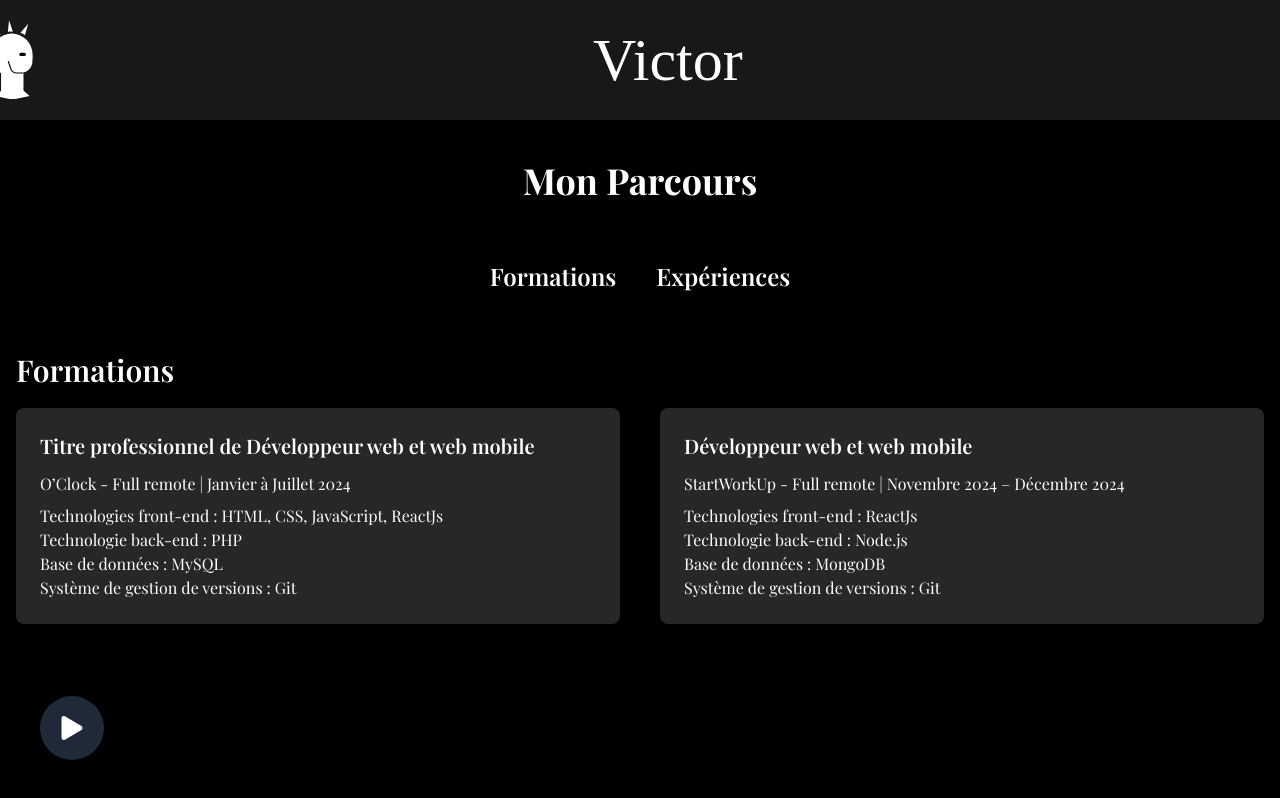
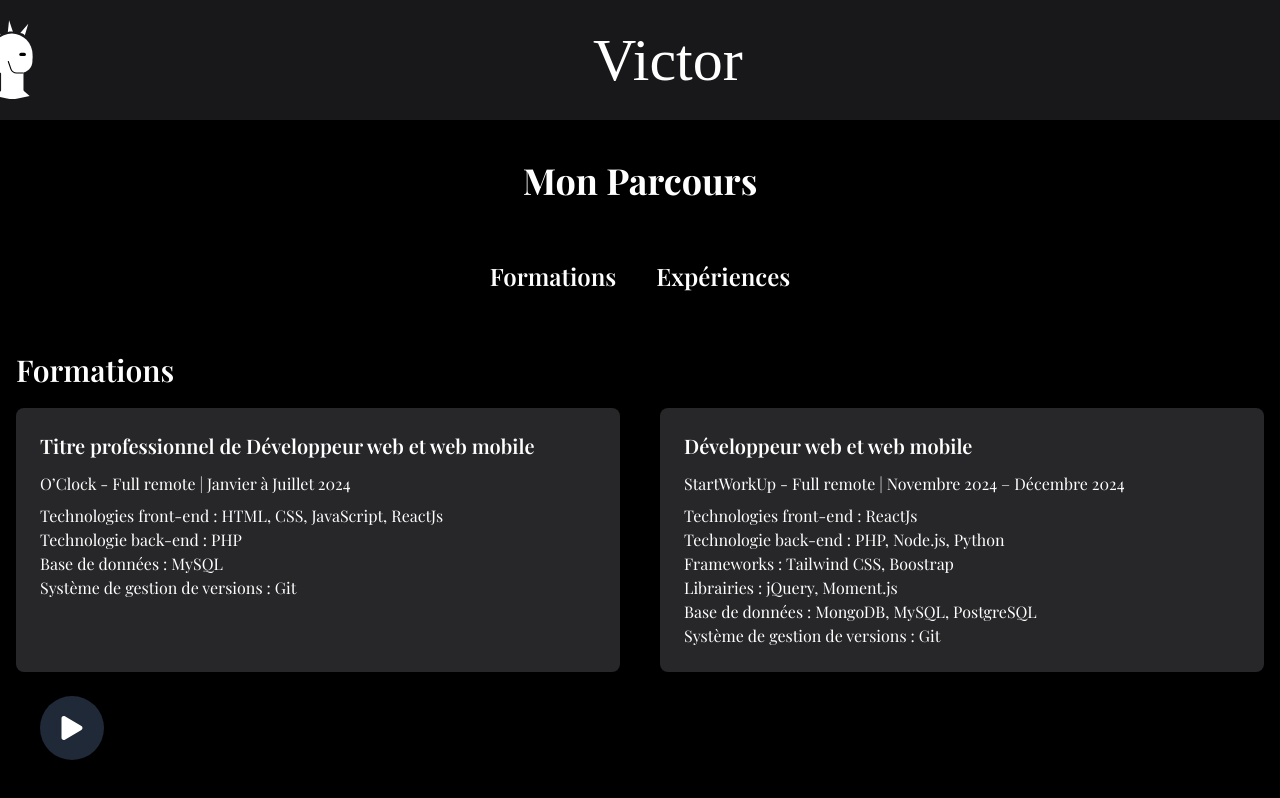
Before and after one commit to VictorLuigi27/victor, a React (Vite) app: page /experiences-formations in a window 1280 px wide. Both pictures are taken after a click on the element "Formations". Shown: the top 798 px of the page. Built offline with nearby package versions, Linux system fonts and the light colour scheme; a web font is replaced by a local one.

Commit message:
test debug encore

```diff
--- a/src/components/parcours/Parcours.tsx
+++ b/src/components/parcours/Parcours.tsx
@@ -73,8 +73,10 @@ export default function Parcours() {
                 <h3 className="text-xl font-semibold mb-3">Développeur web et web mobile</h3>
                 <p>StartWorkUp - Full remote | Novembre 2024 – Décembre 2024</p>
                 <p className="mt-2">Technologies front-end : ReactJs</p>
-                <p>Technologie back-end : Node.js</p>
-                <p>Base de données : MongoDB</p>
+                <p>Technologie back-end : PHP, Node.js, Python</p>
+                <p>Frameworks : Tailwind CSS, Boostrap</p>
+                <p>Librairies : jQuery, Moment.js</p>
+                <p>Base de données : MongoDB, MySQL, PostgreSQL</p>
                 <p>Système de gestion de versions : Git</p>
               </div>
             </div>
--- a/tailwind.config.js
+++ b/tailwind.config.js
@@ -1,6 +1,6 @@
 // tailwind.config.js
 /** @type {import('tailwindcss').Config} */
-module.exports = {
+export default {
   content: [
     "./index.html", // S'assurer que ce fichier est bien dans ton projet
     "./src/**/*.{js,ts,jsx,tsx}", // C'est là où tu écris ton code React
@@ -13,4 +13,4 @@ module.exports = {
     },
   },
   plugins: [],
-}
+};
```
